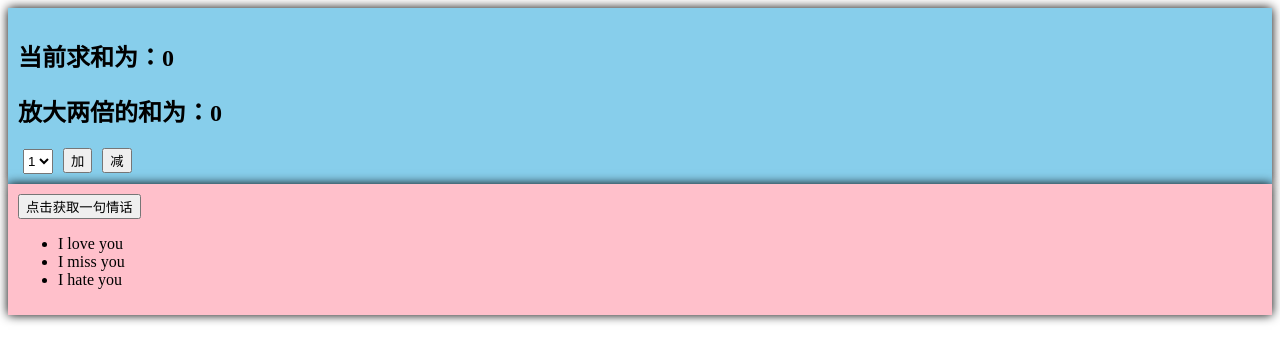
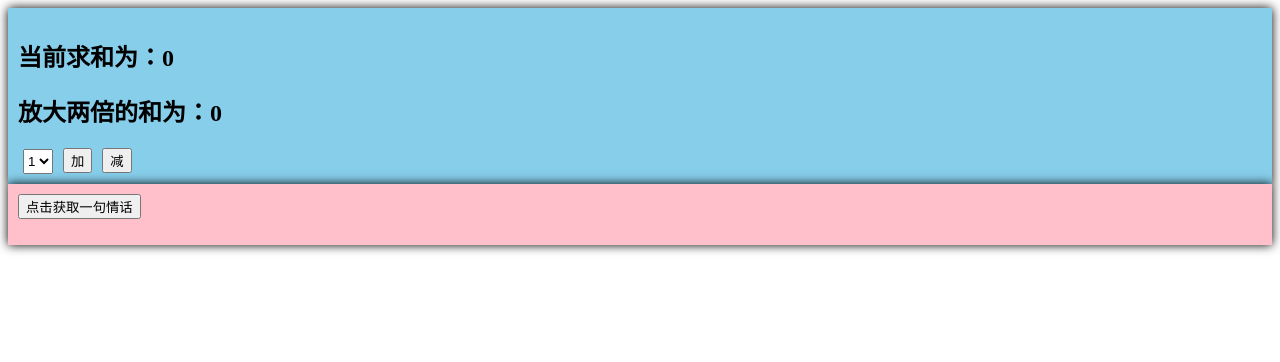
Before and after one commit to XiaoNing0430/Vue3-Learn, a Vue app: page / in a window 1280 px wide. Shown: the top 362 px of the page. Built offline with nearby package versions, Linux system fonts and the light colour scheme.

Commit message:
$subscribe的使用

```diff
--- a/src/components/Love.vue
+++ b/src/components/Love.vue
@@ -16,6 +16,15 @@
 
   const loveStore = useLoveStore()
 
+  /**
+   * mutation 本次修改的信息
+   * state   本次修改后的状态
+   */
+  loveStore.$subscribe((mutation, state) => {
+    console.log(mutation, state)
+    localStorage.setItem('loveWords', JSON.stringify(state.loveWords))
+  })
+
   // 方法
   async function getLoveWord() {
     loveStore.getALovwWord()
--- a/src/store/love.ts
+++ b/src/store/love.ts
@@ -4,11 +4,7 @@ import axios from "axios";
 export const useLoveStore = defineStore("love", {
   state: () => {
     return {
-      loveWords: [
-				{id: 1, content: "I love you"},
-				{id: 2, content: "I miss you"},
-				{id: 3, content: "I hate you"}
-			],
+      loveWords: (JSON.parse(localStorage.getItem("loveWords") as string) || []),
     };
   },
 	actions: {
```
